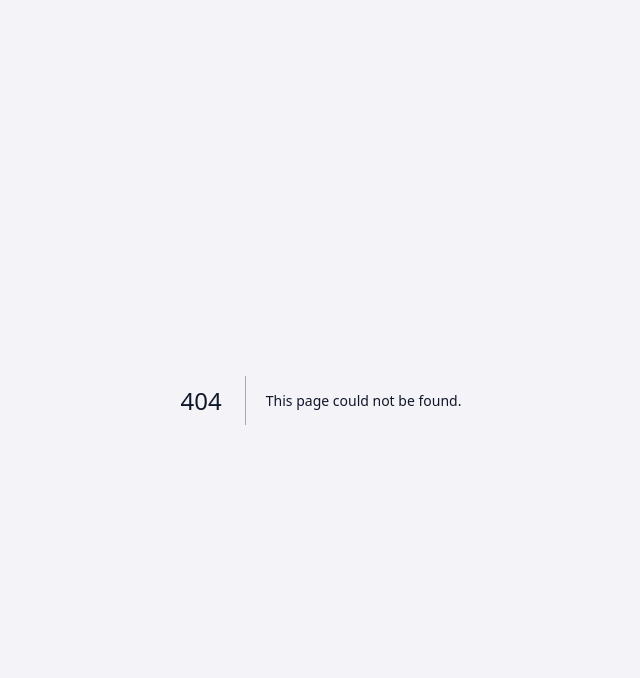
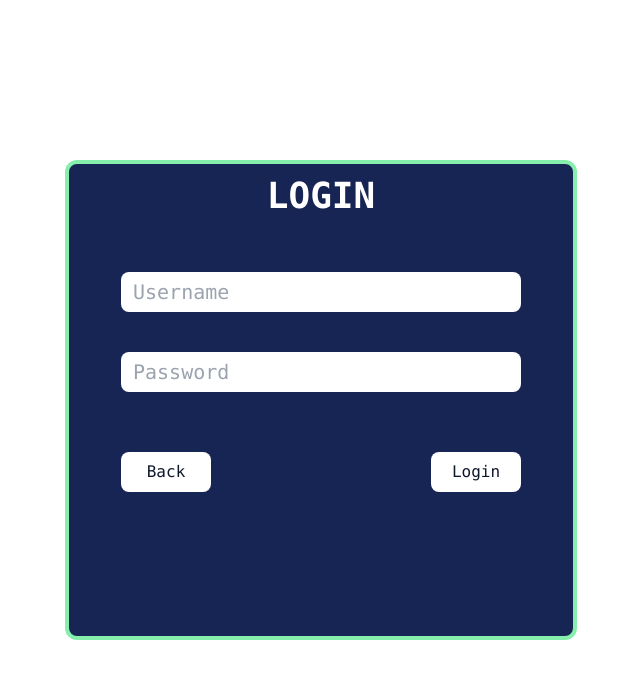
Before and after one commit to Antaraes/meeting_appointment_ui, a Next.js app: page /login in a window 1280 px wide. Before the commit this address had no page. Shown: the top 678 px of the page, without its empty margins (319-959 px from the left). Built offline with nearby package versions, Linux system fonts and the light colour scheme.

Commit message:
login page

```diff
--- /dev/null
+++ b/src/app/login/page.tsx
@@ -0,0 +1,19 @@
+
+
+export default function Login() {
+    return <div className="z-1000 flex justify-center items-center bg-white w-screen h-screen">
+        <form className="flex flex-col justify-start items-center gap-10 w-[40vw] h-[60vh] p-3 border-4 border-green-300 bg-blue-950 rounded-xl">
+            <div className="text-white text-4xl font-mono font-bold mb-4">LOGIN</div>
+            <div className="w-full px-10">
+                <input className="w-full h-[40px] rounded-lg text-gray-500 text-xl font-mono p-3" placeholder="Username" type="text" />
+            </div>
+            <div className="w-full px-10">
+                <input className="w-full h-[40px] rounded-lg text-gray-500 text-xl font-mono p-3" placeholder="Password" type="password" />
+            </div>
+            <div className="w-full flex justify-between px-10 mt-5">
+                <button type="button" className="w-[90px] h-[40px] bg-white hover:border-2 hover:border-green-300 font-mono rounded-lg">Back</button>
+                <button type="submit" className="w-[90px] h-[40px] bg-white hover:border-2 hover:border-green-300 font-mono rounded-lg">Login</button>
+            </div>
+        </form>
+    </div>
+}
```
